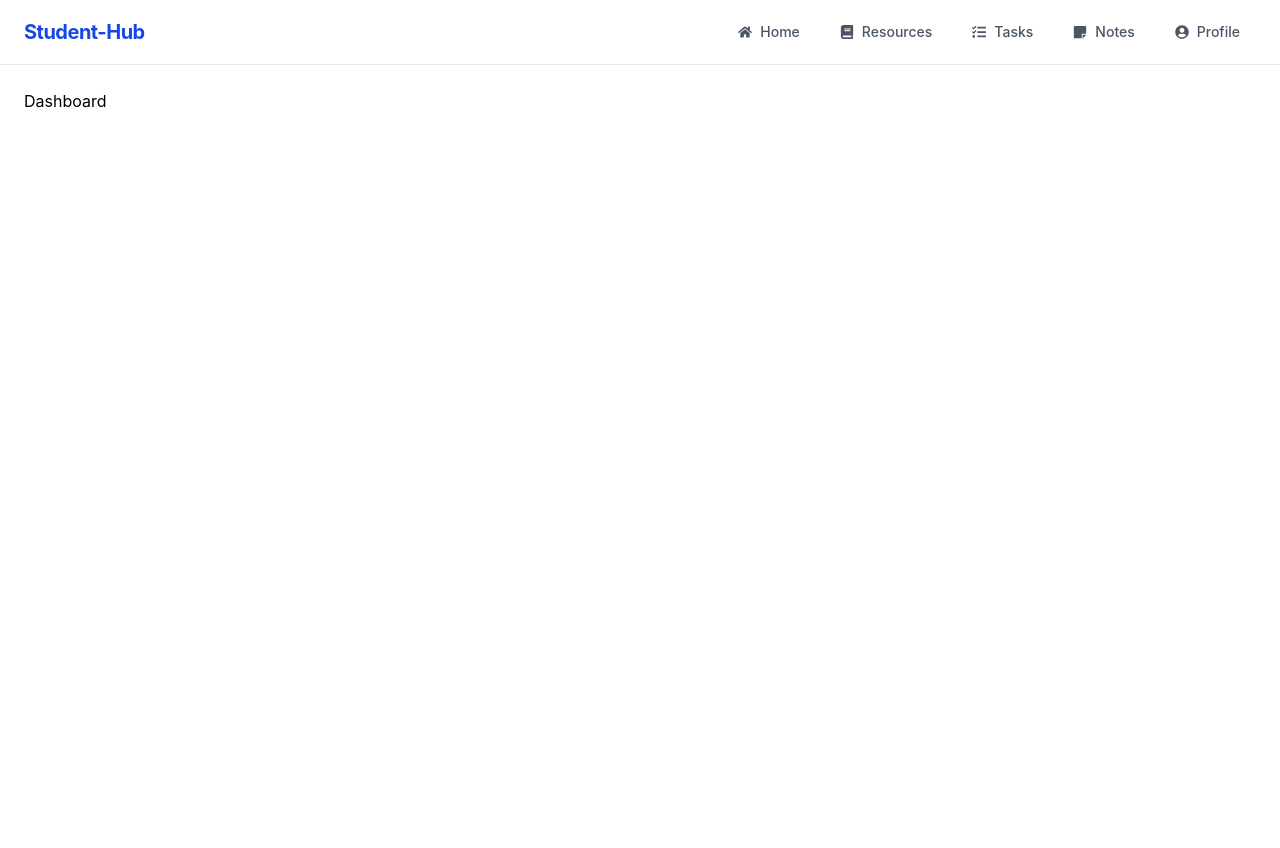
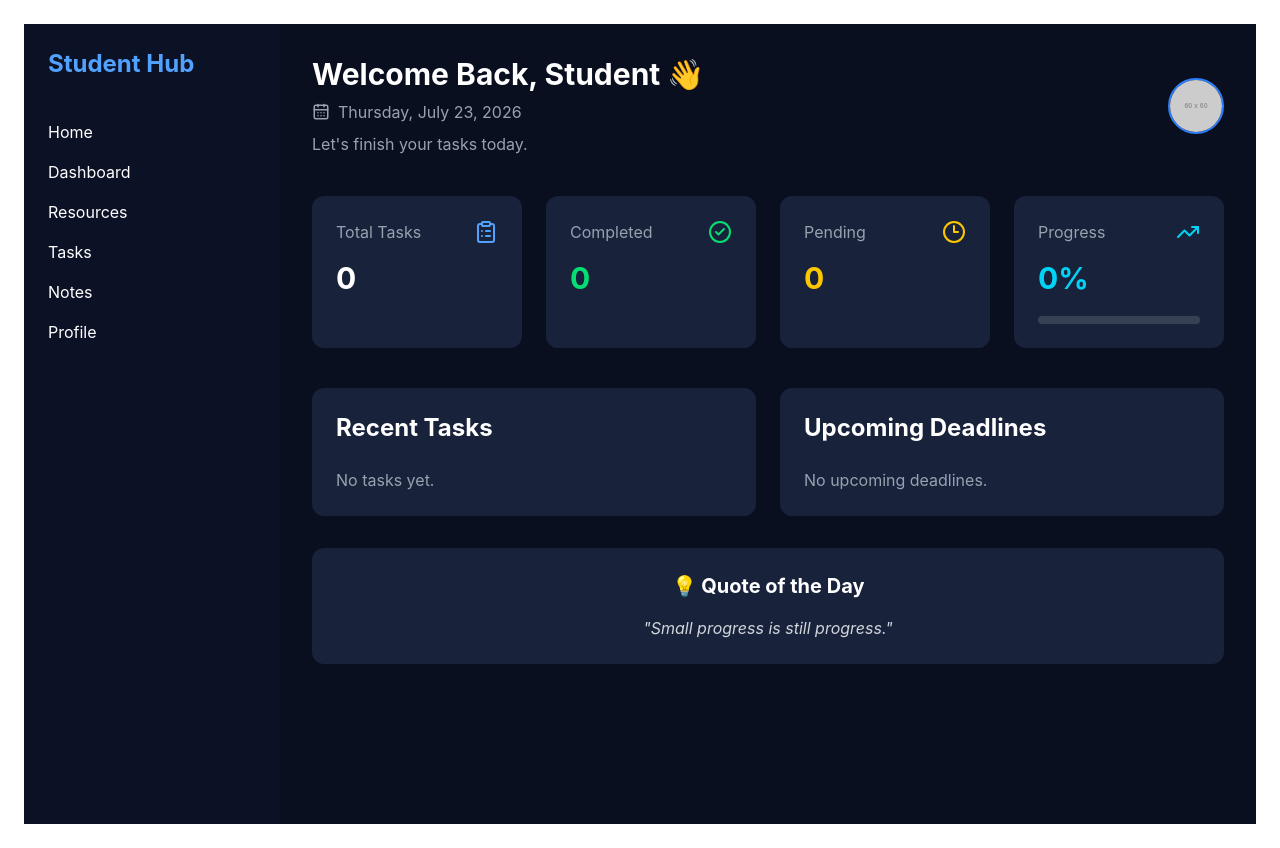
Before and after one commit to AhmedHassan-Ahmed/student-hub, a React (Vite) app: page /dashboard in a window 1280 px wide. Before the commit the page ends 800 px from the top, so only its background shows below. Built offline with nearby package versions, Linux system fonts and the light colour scheme.

Commit message:
created dashboard

```diff
--- a/src/components/Navbar.jsx
+++ b/src/components/Navbar.jsx
@@ -1,5 +1,6 @@
 import { Link } from "react-router-dom";
 import { useState } from "react";
+import { Menu } from "lucide-react";
 function Navbar() {
     const [isOpen, setIsOpen] = useState(false);
     return (
@@ -18,7 +19,7 @@ function Navbar() {
                     Get Started
                 </Link>
                 <button className="md:hidden text-3xl" onClick={() => setIsOpen(!isOpen)}>
-                    ☰
+                    <Menu size={32} />
                 </button>
             </div>
             {isOpen && (
--- a/src/components/Sidebar.jsx
+++ b/src/components/Sidebar.jsx
@@ -1,5 +1,55 @@
-import "../index.css";
+import {Link} from "react-router-dom";
+import { X } from "lucide-react";
+function DashboardSidebar({isOpen, setIsOpen}) {
+    return (
+        <aside className={`
+            h-screen w-64 bg-[#0C1225] p-6 fixed top-0 left-0 z-50
+            transform transition-transform duration-300
+            ${isOpen ? "translate-x-0" : "-translate-x-full"}
+            md:static md:translate-x-0
+            `}>
+                <button
+                onClick={() => setIsOpen(false)}
+                className="md:hidden mb-6">
+                    <X size={30} />
+                </button>
+            <h1 className="text-2xl font-bold text-blue-400">
+                Student Hub
+            </h1>
+            <nav className="mt-10 flex flex-col gap-4">
+                <Link
+                to="/"
+                className="hover:text-blue-400 transition">
+                    Home
+                </Link>
+                <Link
+                to="/dashboard"
+                className="hover:text-blue-400 transition">
+                    Dashboard
+                </Link>
+                <Link
+                to="/resource"
+                className="hover:text-blue-400 transition">
+                    Resources
+                </Link>
+                <Link
+                to="/tasks"
+                className="hover:text-blue-400 transition">
+                    Tasks
+                </Link>
+                <Link
+                to="/notes"
+                className="hover:text-blue-400 transition">
+                    Notes
+                </Link>
+                <Link
+                to="/profile"
+                className="hover:text-blue-400 transition">
+                    Profile
+                </Link>
+            </nav>
+        </aside>
+    );
+}
 
-function Sidebar() { }
-
-export default Sidebar;
+export default DashboardSidebar;
--- /dev/null
+++ b/src/data/quotes.js
@@ -0,0 +1,11 @@
+const quotes = [
+  "Success is the sum of small efforts repeated day after day.",
+  "Stay focused and never give up.",
+  "Dream big. Start small. Act now.",
+  "Discipline beats motivation.",
+  "Every accomplishment starts with the decision to try.",
+  "The future depends on what you do today.",
+  "Small progress is still progress.",
+];
+
+export default quotes;
--- a/src/layout/layout.jsx
+++ b/src/layout/layout.jsx
@@ -1,13 +1,15 @@
-import { Outlet } from "react-router-dom";
+import { Outlet, useLocation } from "react-router-dom";
 import Nav from "../components/Nav";
 import { useState } from "react";
 
 const Layout = () => {
   const [open, setOpen] = useState(false);
-
+  const location = useLocation();
   return (
     <>
+    {location.pathname !== "/dashboard" && (
       <Nav open={open} setOpen={setOpen} />
+      )}
       <main
         onClick={() => {
           setOpen(open ? false : false);
--- a/src/pages/Dashboard.jsx
+++ b/src/pages/Dashboard.jsx
@@ -1,6 +1,187 @@
+import { Menu, CalendarDays, ClipboardList, CheckCircle2, Clock3, TrendingUp } from "lucide-react";
+import { useEffect, useState } from "react";
+import DashboardSidebar from "../components/Sidebar";
+import quotes from "../data/quotes";
 function Dashboard() {
+  const [isOpen, setIsOpen] = useState(false);
+  const [user, setUser] = useState(null);
+  useEffect(() => {
+    const savedUser = JSON .parse(localStorage.getItem("user")) || {};
+    if(savedUser) {
+      setUser(savedUser);
+    }
+  }, []);
+  const tasks = JSON.parse(localStorage.getItem("Tasks")) || [];
+  const totalTasks = tasks.length;
+  const completedTasks = tasks.filter(
+    (task) => task.completed
+  ).length;
+  const pendingTasks = tasks.filter(
+    (task) => !task.completed
+  ).length;
+  const progress =
+    totalTasks === 0
+      ? 0
+      : Math.round((completedTasks / totalTasks) * 100);
+      const recentTasks = [...tasks].reverse().slice(0, 5);
+      const upcomingTasks = [...tasks]
+        .filter((task) => !task.completed && task.dueDate)
+        .sort((a, b) => new Date(a.dueDate) - new Date(b.dueDate))
+        .slice(0, 3);
+      const randomQuote = quotes[Math.floor(Math.random() * quotes.length)];
+      const today = new Date().toLocaleDateString("en-US", {
+        weekday: "long",
+        day: "numeric",
+        month: "long",
+        year: "numeric",
+      });
   return (
-    <h1>Dashboard</h1>
+    <div className="flex min-h-screen bg-[#0A0F1F] text-white">
+      <DashboardSidebar
+      isOpen={isOpen}
+      setIsOpen={setIsOpen}/>
+      <main className="flex-1 p-8">
+        <button
+        onClick={() => setIsOpen(true)}
+        className="md:hidden mb-6">
+          <Menu size={32} />
+        </button>
+        <div className="flex items-center justify-between">
+          <div>
+            <h2 className="text-3xl font-bold">
+              Welcome Back, {user?.name || "Student"} 👋
+            </h2>
+            <div className="flex items-center gap-2 mt-2 text-gray-400">
+              <CalendarDays size={18} />
+              <span>{today}</span>
+            </div>
+            <p className="mt-2 text-gray-400">
+              Let's finish your tasks today.
+            </p>
+          </div>
+          <img
+          src={user?.image || "https://placehold.co/60x60"}
+          alt="profile"
+          className="hidden md:block w-14 h-14 rounded-full object-cover border-2 border-blue-500"></img>
+        </div>
+        <div className="grid grid-cols-1 sm:grid-cols-2 lg:grid-cols-4 gap-6 mt-10">
+          <div className="bg-[#18223B] rounded-xl p-6 hover:-translate-y-1 hover:shadow-xl transition duration-300">
+            <div className="flex justify-between items-center">
+              <h3 className="text-gray-400">Total Tasks</h3>
+              <ClipboardList className="text-blue-400" />
+            </div>
+            <p className="text-3xl font-bold mt-4">{totalTasks}</p>
+          </div>
+          <div className="bg-[#18223B] rounded-xl p-6 hover:-translate-y-1 hover:shadow-xl transition duration-300">
+            <div className="flex justify-between items-center">
+              <h3 className="text-gray-400">Completed</h3>
+              <CheckCircle2 className="text-green-400" />
+            </div>
+            <p className="text-3xl font-bold mt-4 text-green-400">
+              {completedTasks}
+            </p>
+          </div>
+          <div className="bg-[#18223B] rounded-xl p-6 hover:-translate-y-1 hover:shadow-xl transition duration-300">
+            <div className="flex justify-between items-center">
+              <h3 className="text-gray-400">Pending</h3>
+              <Clock3 className="text-yellow-400" />
+            </div>
+            <p className="text-3xl font-bold mt-4 text-yellow-400">
+              {pendingTasks}
+            </p>
+          </div>
+          <div className="bg-[#18223B] rounded-xl p-6 hover:-translate-y-1 hover:shadow-xl transition duration-300">
+            <div className="flex justify-between items-center">
+              <h3 className="text-gray-400">Progress</h3>
+              <TrendingUp className="text-cyan-400" />
+            </div>
+            <p className="text-3xl font-bold mt-4 text-cyan-400">
+              {progress}%
+            </p>
+            <div className="w-full h-2 bg-gray-700 rounded-full mt-5">
+              <div
+                className="h-2 rounded-full bg-cyan-400 transition-all duration-700"
+                style={{ width: `${progress}%` }}
+              />
+            </div>
+        </div>
+        </div>
+        <div className="grid grid-cols-1 lg:grid-cols-2 gap-6 mt-10">
+          <div className="bg-[#18223B] rounded-xl p-6">
+            <h2 className="text-2xl font-bold mb-6">
+              Recent Tasks
+            </h2>
+            {recentTasks.length === 0 ? (
+              <p className="text-gray-400">
+                No tasks yet.
+              </p>
+            ) : (
+              <div className="space-y-4">
+                {recentTasks.map((task) => (
+                  <div
+                    key={task.id}
+                    className="flex items-center justify-between bg-[#0F172A] rounded-lg p-4"
+                  >
+                    <div>
+                      <h3 className="font-semibold">{task.title}</h3>
+                      <p className="text-sm text-gray-400">
+                        {task.description}
+                      </p>
+                    </div>
+                    <span
+                      className={`px-3 py-1 rounded-full text-sm ${
+                        task.completed
+                          ? "bg-green-500/20 text-green-400"
+                          : "bg-yellow-500/20 text-yellow-400"
+                      }`}
+                    >
+                      {task.completed ? "Completed" : "Pending"}
+                    </span>
+                  </div>
+                ))}
+              </div>
+            )}
+          </div>
+          <div className="bg-[#18223B] rounded-xl p-6">
+            <h2 className="text-2xl font-bold mb-6">
+              Upcoming Deadlines
+            </h2>
+            {upcomingTasks.length === 0 ? (
+              <p className="text-gray-400">
+                No upcoming deadlines.
+              </p>
+            ) : (
+              <div className="space-y-4">
+                {upcomingTasks.map((task) => (
+                  <div
+                    key={task.id}
+                    className="flex justify-between items-center border-b border-slate-700 pb-3"
+                  >
+                    <div>
+                      <h3 className="font-semibold">
+                        {task.title}
+                      </h3>
+                      <p className="text-sm text-gray-400">
+                        {task.dueDate}
+                      </p>
+                    </div>
+                    <CalendarDays className="w-5 h-5 text-red-400"/>
+                  </div>
+                ))}
+              </div>
+            )}
+          </div>
+        </div>
+        <div className="mt-8 bg-[#18223B] rounded-xl p-6 text-center">
+          <h2 className="text-xl font-bold mb-4">
+            💡 Quote of the Day
+          </h2>
+          <p className="italic text-gray-300">
+            "{randomQuote}"
+          </p>
+        </div>
+      </main>
+    </div>
   );
 }
 
```
